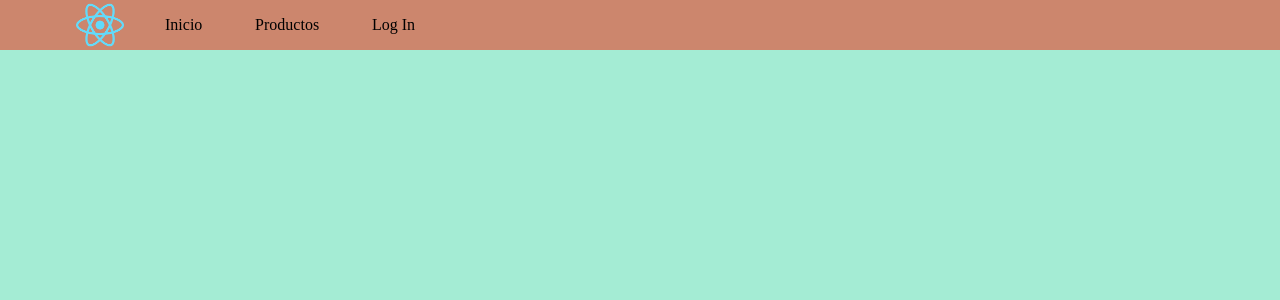
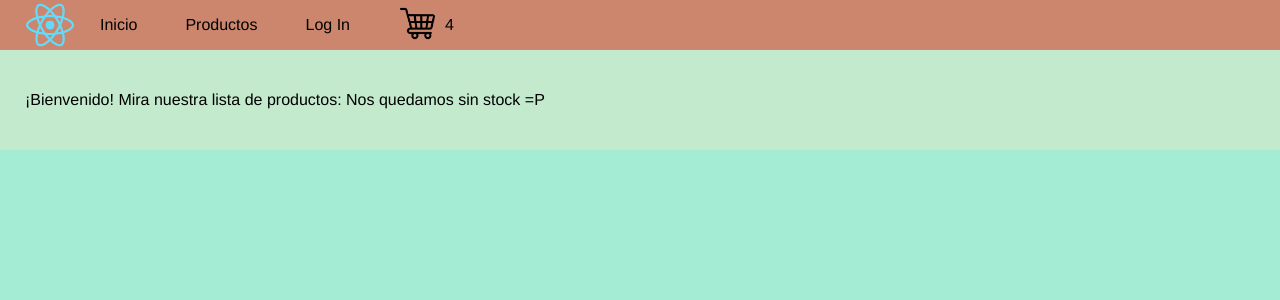
Before and after one commit to LucatoFP/proyecto1, a React (Create React App) app: page / in a window 1280 px wide. Shown: the top 300 px of the page. Built offline with nearby package versions, Linux system fonts and the light colour scheme.

Commit message:
Cree el CartWidget y ItemListContainer, los importe y les di estilo

```diff
--- a/src/App.js
+++ b/src/App.js
@@ -1,10 +1,12 @@
 import NavBar from "./components/NavBar";
 import "./app/styles.css";
+import ItemListContainer from "./components/ItemListContainer";
 
 function App() {
   return (
     <div className="App">
       <NavBar />
+      <ItemListContainer Productos={"Nos quedamos sin stock =P"}/>
     </div>
   );
 }
--- a/src/app/styles.css
+++ b/src/app/styles.css
@@ -5,9 +5,14 @@ body {
 }
 
 div {
+    font-family: 'Franklin Gothic Medium', 'Arial Narrow', Arial, sans-serif;
+}
+
+div.BarraNav,
+div.Carrito {
     background-color: rgb(204, 134, 109);
     display: flex;
-    justify-content: left;
+    align-items: center;
     padding-left: 25px;
 }
 
@@ -15,9 +20,15 @@ ul.ListaNav {
     display: inline-flex;
     justify-content: space-between;
     width: 250px;
+    padding: 0px 25px 0px 25px;
 }
 
 ul.ListaNav a {
     text-decoration: none;
     color: rgb(0, 0, 0);
 }
+
+div.ListaProductos {
+    background-color: rgba(255, 228, 196, 0.35);
+    padding: 25px;
+}
--- /dev/null
+++ b/src/components/CartWidget.js
@@ -0,0 +1,13 @@
+import React from 'react'
+import logocarrito from '../assets/logocarrito.png'
+
+const CartWidget = ({ Carrito }) => {
+  return (
+    <div className='Carrito'>
+        <a href=" "><img src={logocarrito} alt="" width="35" height="35" style={{ paddingRight: "10px" }} /></a>
+        <p>{Carrito}</p>
+    </div>
+  )
+}
+
+export default CartWidget
--- /dev/null
+++ b/src/components/ItemListContainer.js
@@ -0,0 +1,11 @@
+import React from 'react'
+
+const ItemListContainer = ({ Productos }) => {
+  return (
+    <div className="ListaProductos">
+      <p>¡Bienvenido! Mira nuestra lista de productos: {Productos}</p>
+    </div>
+  )
+}
+
+export default ItemListContainer
--- a/src/components/NavBar.js
+++ b/src/components/NavBar.js
@@ -1,14 +1,17 @@
-import logo1 from "../assets/logo1.png"
+import React from 'react'
+import logo1 from '../assets/logo1.png'
+import CartWidget from './CartWidget'
 
 const NavBar = () => {
   return (
     <div className="BarraNav">
-      <img src={logo1} alt="" width="50" height="50" padding="15" />
+      <img src={logo1} alt="" width="50" height="50" />
       <ul className="ListaNav">
         <a href=" ">Inicio</a>
         <a href=" ">Productos</a>
         <a href=" ">Log In</a>
       </ul>
+      <CartWidget Carrito={4}/>
     </div>
   )
 }
```
Also changed, not shown: src/assets/logocarrito.png (added).
